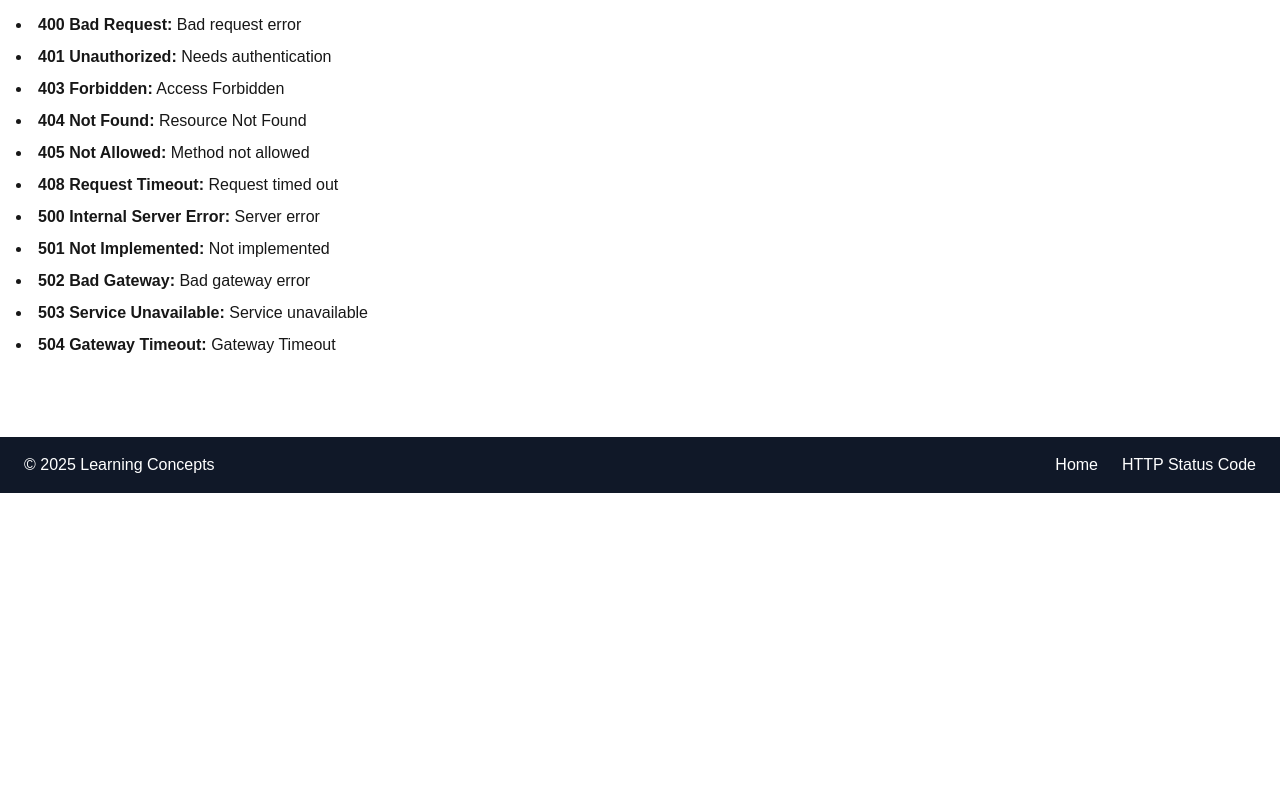
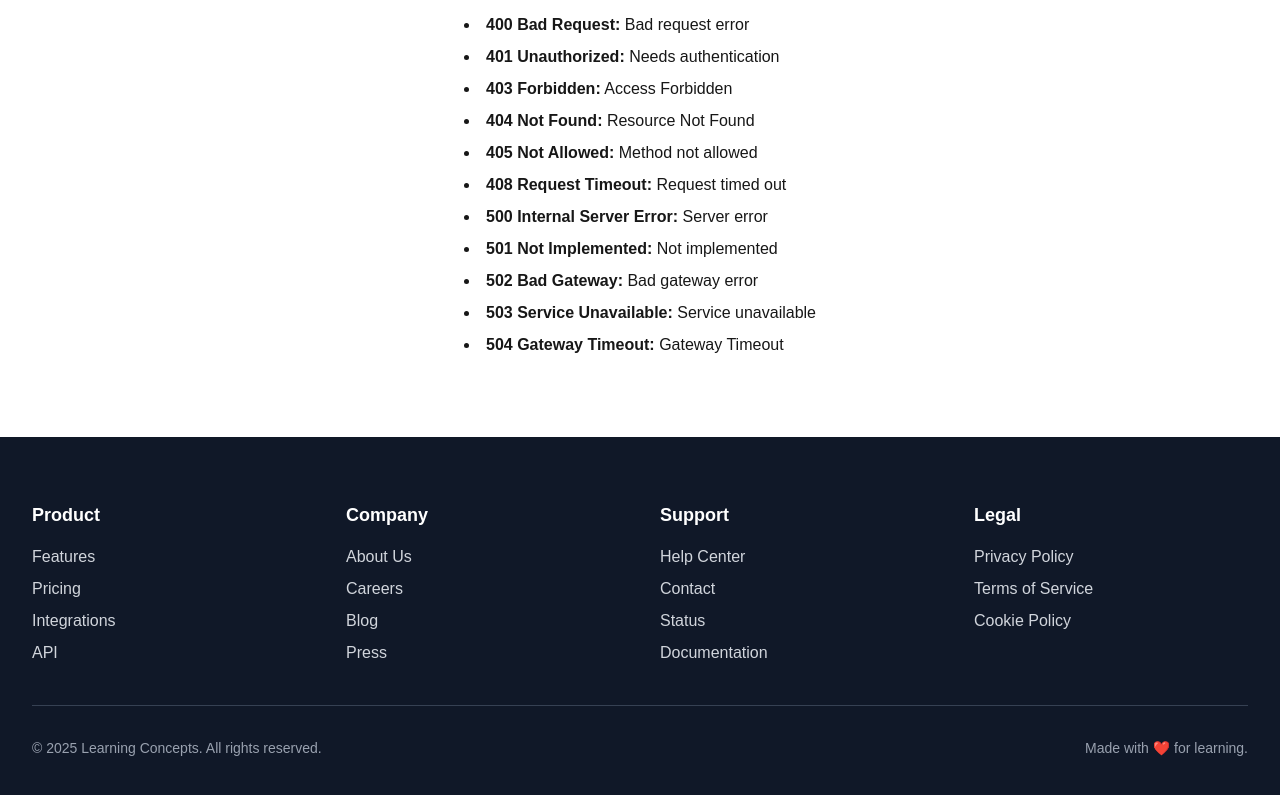
Before and after one commit to RiyaKukadiya/Learning-Concepts, a Next.js app in the folder learning-concepts/: page /http-status-code in a window 1280 px wide. Shown: the part 391-1186 px from the top of the page. Before the commit the page ends 884 px from the top, so only its background shows below. Built offline with nearby package versions, Linux system fonts and the light colour scheme.

Commit message:
add react hook page and do header footer related chnages for design changes.

```diff
--- a/learning-concepts/src/app/components/CardList.tsx
+++ b/learning-concepts/src/app/components/CardList.tsx
@@ -63,23 +63,32 @@ const CardList: React.FC = () => {
 	}, []);
 
 	return (
-    <div className="flex flex-col gap-8 w-full overflow-hidden"> {/* Ensure no overflow */}
+		<div className="container mx-auto flex flex-col gap-8 w-full overflow-hidden">
+			<div className="relative w-full min-h-[3.5rem] flex items-center">
 				<motion.h1
-        className="text-3xl font-bold mb-6 whitespace-nowrap"
-        animate={{ x: ["100%", "-100%"] }} // Infinite horizontal scroll
+					className="text-3xl font-bold mb-6 whitespace-nowrap absolute w-full"
+					animate={{ x: ["100%", "-100%"] }}
 					transition={{
 						repeat: Infinity,
 						duration: 15,
 						ease: "linear",
 					}}
 				>
-        Lorem ipsum dolor sit amet consectetur adipiscing elit sed do eiusmod tempor incididunt ut labore et dolore magna aliqua
+					Lorem ipsum dolor sit amet consectetur adipiscing elit sed do eiusmod
+					tempor incididunt ut labore et dolore magna aliqua
 				</motion.h1>
+        {/* <h1 className="text-3xl font-bold mb-6 whitespace-nowrap absolute w-full">
+          	Lorem ipsum dolor sit amet consectetur adipiscing elit sed do eiusmod
+					tempor incididunt ut labore et dolore magna aliqua
+        </h1> */}
+			</div>
 
 			{cardsData.map((card, idx) => (
 				<div
 					key={idx}
-          ref={(el) => (cardRefs.current[idx] = el)}
+					ref={(el) => {
+						cardRefs.current[idx] = el;
+					}}
 					className={styles.card}
 				>
 					<Card {...card} />
--- a/learning-concepts/src/app/components/Footer.tsx
+++ b/learning-concepts/src/app/components/Footer.tsx
@@ -1,20 +1,65 @@
 import React from "react";
 import Link from "next/link";
 
+const footerMenus = [
+  {
+    title: "Product",
+    links: [
+      { name: "Features", href: "/features" },
+      { name: "Pricing", href: "/pricing" },
+      { name: "Integrations", href: "/integrations" },
+      { name: "API", href: "/api" },
+    ],
+  },
+  {
+    title: "Company",
+    links: [
+      { name: "About Us", href: "/about" },
+      { name: "Careers", href: "/careers" },
+      { name: "Blog", href: "/blog" },
+      { name: "Press", href: "/press" },
+    ],
+  },
+  {
+    title: "Support",
+    links: [
+      { name: "Help Center", href: "/help" },
+      { name: "Contact", href: "/contact" },
+      { name: "Status", href: "/status" },
+      { name: "Documentation", href: "/docs" },
+    ],
+  },
+  {
+    title: "Legal",
+    links: [
+      { name: "Privacy Policy", href: "/privacy" },
+      { name: "Terms of Service", href: "/terms" },
+      { name: "Cookie Policy", href: "/cookies" },
+    ],
+  },
+];
+
 const Footer = () => (
-  <footer className="bg-gray-900 text-white py-4 px-6 mt-10">
-    <div className="flex justify-between items-center">
-      <span>&copy; {new Date().getFullYear()} Learning Concepts</span>
-      <nav>
-        <ul className="flex space-x-6">
-          <li>
-            <Link href="/">Home</Link>
-          </li>
-          <li>
-            <Link href="/http-status-code">HTTP Status Code</Link>
-          </li>
-        </ul>
-      </nav>
+  <footer className=" bg-gray-900 text-white py-16 px-8 mt-10">
+    <div className="container mx-auto grid grid-cols-2 md:grid-cols-4 gap-10 pb-10 border-b border-gray-700">
+      {footerMenus.map((menu, idx) => (
+        <div key={idx}>
+          <h3 className="text-lg font-semibold mb-4">{menu.title}</h3>
+          <ul className="space-y-2">
+            {menu.links.map((link, i) => (
+              <li key={i}>
+                <Link href={link.href} className="hover:underline text-gray-300">
+                  {link.name}
+                </Link>
+              </li>
+            ))}
+          </ul>
+        </div>
+      ))}
+    </div>
+    <div className="container mx-auto flex flex-col md:flex-row justify-between items-center pt-8 text-gray-400 text-sm">
+      <span>&copy; {new Date().getFullYear()} Learning Concepts. All rights reserved.</span>
+      <span>Made with ❤️ for learning.</span>
     </div>
   </footer>
 );
--- a/learning-concepts/src/app/components/Header.tsx
+++ b/learning-concepts/src/app/components/Header.tsx
@@ -1,4 +1,4 @@
-'use client';
+"use client";
 import React, { useEffect, useRef } from "react";
 import Link from "next/link";
 
@@ -28,8 +28,9 @@ const Header = () => {
   return (
     <header
       ref={headerRef}
-      className="bg-gray-900 text-white py-4 px-6 flex justify-between items-center shadow-lg transition-all duration-500"
+      className="bg-gray-900 text-white py-4 px-6 shadow-lg transition-all duration-500"
     >
+      <div className="container mx-auto flex flex-row justify-between items-center">
         <div>
           <Link href="/" className="text-xl font-bold">
             Learning
@@ -41,7 +42,7 @@ const Header = () => {
               <Link href="/http-status-code">HTTP Status Code</Link>
             </li>
             <li>
-            <Link href="/http-status-code">React Hooks</Link>
+              <Link href="/react-hook">React Hooks</Link>
             </li>
             <li>
               <Link href="/http-status-code">DNS System</Link>
@@ -51,6 +52,7 @@ const Header = () => {
             </li>
           </ul>
         </nav>
+      </div>
     </header>
   );
 };
--- /dev/null
+++ b/learning-concepts/src/app/content/reacthook.json
@@ -0,0 +1,81 @@
+{
+  "title": "React Hooks Reference",
+  "description": "A comprehensive list of React hooks with descriptions and usage examples.",
+  "hooks": [
+    {
+      "name": "useState",
+      "description": "Allows you to add state to functional components.",
+      "example": "const [count, setCount] = useState(0);"
+    },
+    {
+      "name": "useEffect",
+      "description": "Performs side effects in function components.",
+      "example": "useEffect(() => { /* effect */ }, [dependencies]);"
+    },
+    {
+      "name": "useContext",
+      "description": "Accesses the value of a React context.",
+      "example": "const value = useContext(MyContext);"
+    },
+    {
+      "name": "useRef",
+      "description": "Returns a mutable ref object.",
+      "example": "const inputRef = useRef(null);"
+    },
+    {
+      "name": "useMemo",
+      "description": "Memoizes a computed value.",
+      "example": "const memoizedValue = useMemo(() => computeExpensiveValue(a, b), [a, b]);"
+    },
+    {
+      "name": "useCallback",
+      "description": "Memoizes a callback function.",
+      "example": "const memoizedCallback = useCallback(() => { doSomething(a, b); }, [a, b]);"
+    },
+    {
+      "name": "useReducer",
+      "description": "An alternative to useState for complex state logic.",
+      "example": "const [state, dispatch] = useReducer(reducer, initialState);"
+    },
+    {
+      "name": "useLayoutEffect",
+      "description": "Like useEffect, but fires synchronously after all DOM mutations.",
+      "example": "useLayoutEffect(() => { /* effect */ }, [dependencies]);"
+    },
+    {
+      "name": "useImperativeHandle",
+      "description": "Customizes the instance value that is exposed to parent components when using ref.",
+      "example": "useImperativeHandle(ref, () => ({ focus: () => { /* ... */ } }));"
+    },
+    {
+      "name": "useDebugValue",
+      "description": "Displays a label for custom hooks in React DevTools.",
+      "example": "useDebugValue(value);"
+    },
+    {
+      "name": "useId",
+      "description": "Generates a unique ID for accessibility attributes.",
+      "example": "const id = useId();"
+    },
+    {
+      "name": "useTransition",
+      "description": "Lets you update the state without blocking the UI.",
+      "example": "const [isPending, startTransition] = useTransition();"
+    },
+    {
+      "name": "useDeferredValue",
+      "description": "Defer re-rendering a non-urgent part of the UI.",
+      "example": "const deferredValue = useDeferredValue(value);"
+    },
+    {
+      "name": "useSyncExternalStore",
+      "description": "Subscribe to external stores for concurrent rendering.",
+      "example": "const state = useSyncExternalStore(subscribe, getSnapshot);"
+    },
+    {
+      "name": "useInsertionEffect",
+      "description": "Injects styles into the DOM before layout and paint.",
+      "example": "useInsertionEffect(() => { /* insert styles */ }, [dependencies]);"
+    }
+  ]
+}
--- a/learning-concepts/src/app/globals.css
+++ b/learning-concepts/src/app/globals.css
@@ -51,3 +51,19 @@ body {
   box-shadow: 0 4px 16px rgba(0,0,0,0.12);
   transition: width 0.5s cubic-bezier(.4,0,.2,1), left 0.5s, border-radius 0.5s, transform 0.5s;
 }
+
+@keyframes fadeIn {
+  from { opacity: 0; }
+  to { opacity: 1; }
+}
+.animate-fade-in {
+  animation: fadeIn 0.8s ease;
+}
+
+@keyframes slideUp {
+  from { transform: translateY(40px); opacity: 0; }
+  to { transform: translateY(0); opacity: 1; }
+}
+.animate-slide-up {
+  animation: slideUp 0.7s cubic-bezier(.39,.575,.565,1) both;
+}
--- a/learning-concepts/src/app/http-status-code/page.tsx
+++ b/learning-concepts/src/app/http-status-code/page.tsx
@@ -32,7 +32,7 @@ const HttpStatusCodePage: React.FC = () => {
   const statusCodes = statusCodesData as StatusCode[];
 
   return (
-    <div className="mx-auto py-10 px-4">
+    <div className="container mx-auto flex flex-col justify-center items-center py-10 px-4">
       <h1 className="text-3xl font-bold mb-6">HTTP Status Codes</h1>
       <motion.ul
         className="flex flex-col justify-center items-start gap-2"
--- /dev/null
+++ b/learning-concepts/src/app/react-hook/page.tsx
@@ -0,0 +1,48 @@
+'use client';
+import React from "react";
+import reacthook from "../content/reacthook.json";
+
+type Hook = {
+  name: string;
+  description: string;
+  example: string;
+};
+
+type ReactHookData = {
+  title: string;
+  description: string;
+  hooks: Hook[];
+};
+
+const data = reacthook as ReactHookData;
+
+export default function ReactHookPage() {
+  return (
+    <div className="min-h-screen p-8 flex flex-col items-center animate-fade-in">
+      <h1 className="text-3xl font-bold mb-4">{data.title}</h1>
+      <p className="mb-8 text-lg text-gray-700 dark:text-gray-300">{data.description}</p>
+      <div className="grid gap-6 w-full max-w-2xl">
+        {data.hooks.map((hook, idx) => (
+          <div
+            key={hook.name}
+            className="bg-white dark:bg-gray-800 rounded-lg shadow-lg p-6 transform transition duration-500 hover:scale-105 hover:shadow-2xl animate-slide-up"
+            style={{ animationDelay: `${idx * 0.1}s` }}
+          >
+            <h2 className="text-xl font-semibold mb-2 text-blue-600">{hook.name}</h2>
+            <p className="mb-2 text-gray-800 dark:text-gray-200">{hook.description}</p>
+            <pre className="bg-gray-100 dark:bg-gray-900 rounded p-2 text-sm overflow-x-auto">
+              <code>{hook.example}</code>
+            </pre>
+          </div>
+        ))}
+      </div>
+    </div>
+  );
+}
+
+// Add some simple fade-in and slide-up animations via Tailwind CSS
+// Add the following to your globals.css if not present:
+// .animate-fade-in { animation: fadeIn 0.8s ease; }
+// .animate-slide-up { animation: slideUp 0.7s cubic-bezier(.39,.575,.565,1) both; }
+// @keyframes fadeIn { from { opacity: 0; } to { opacity: 1; } }
+// @keyframes slideUp { from { transform: translateY(40px); opacity: 0; } to { transform: translateY(0); opacity: 1; } }
```
Lines whose indentation alone changed are shown as unchanged.
